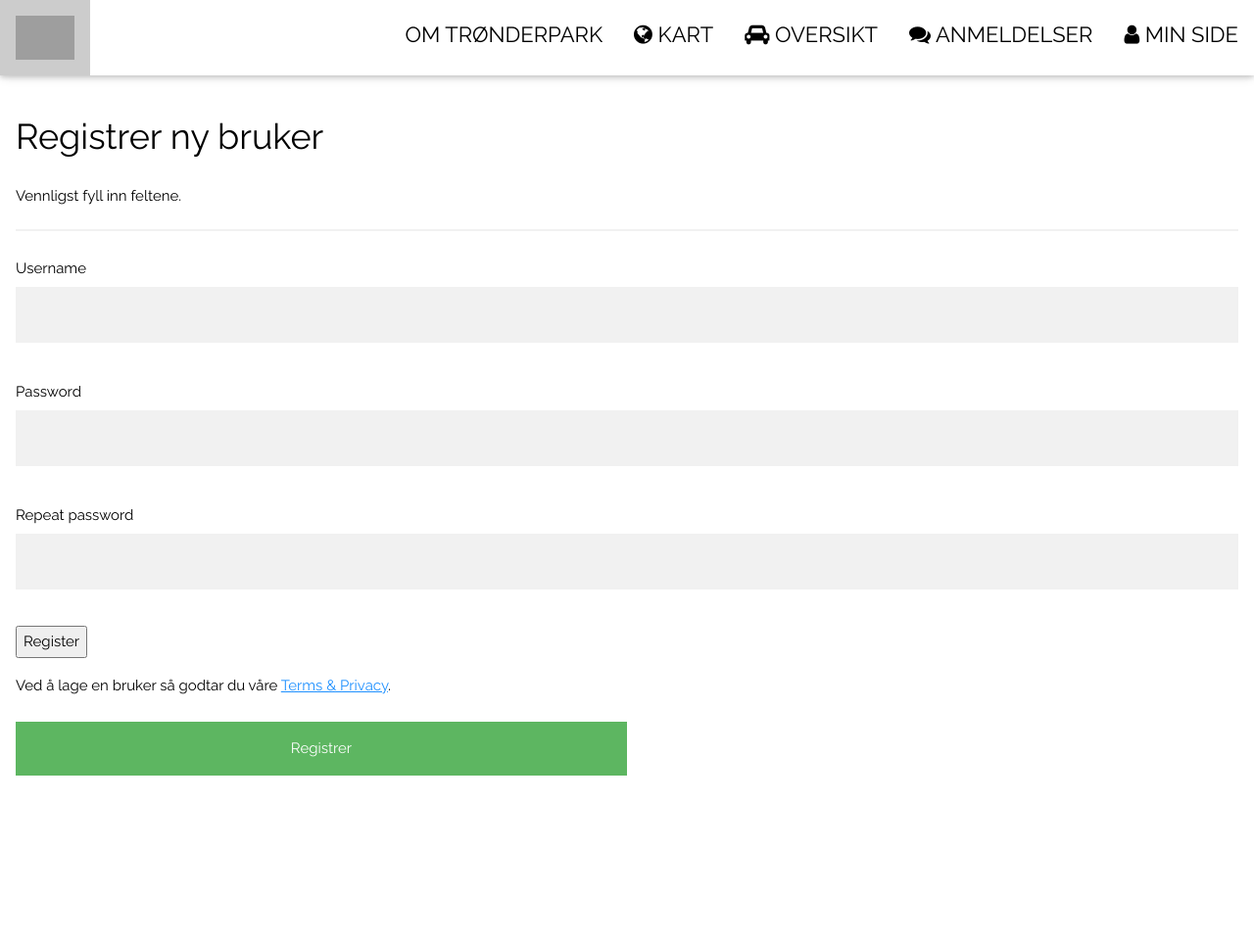
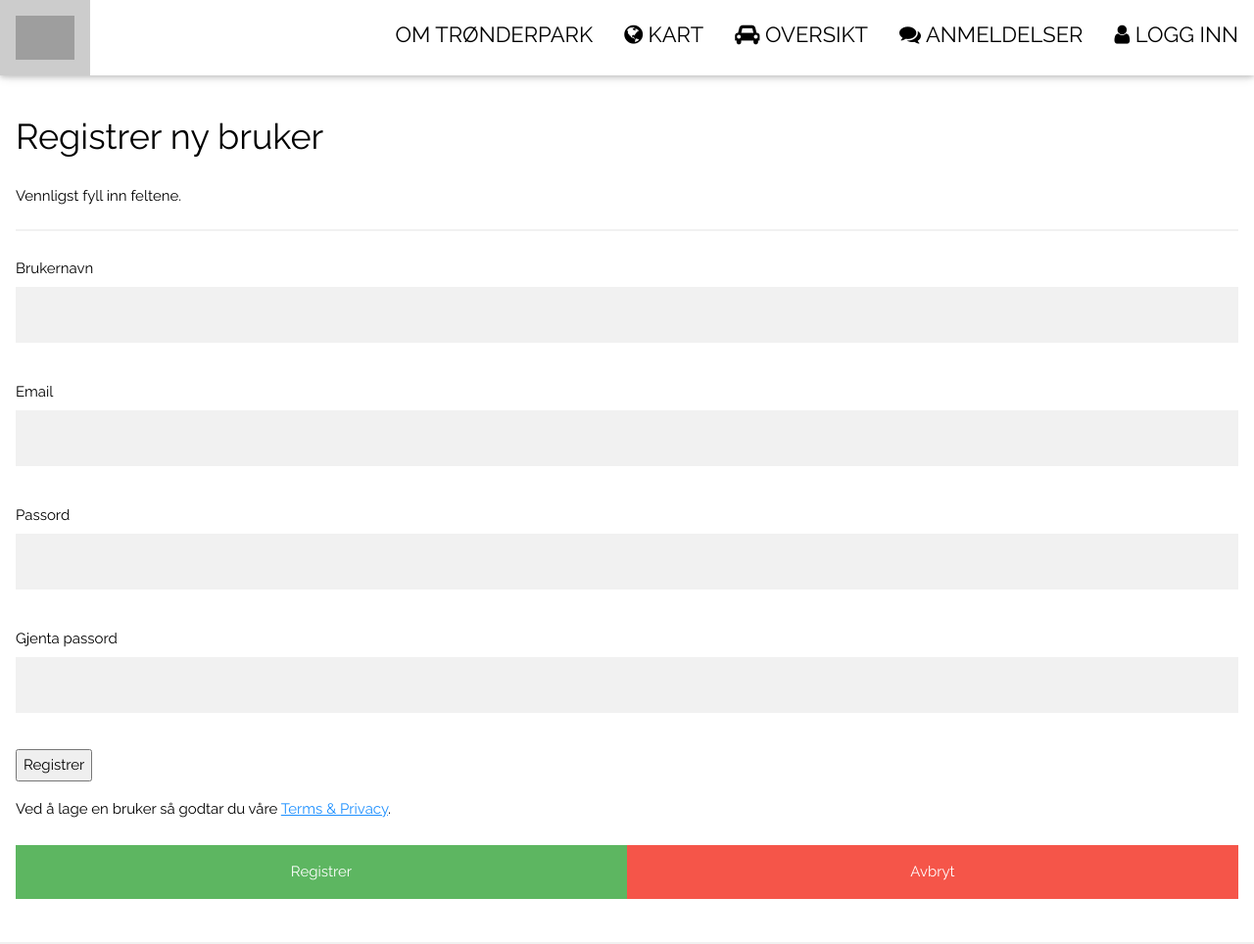
Before and after one commit to andrsly/gib2_c00l, a Flask app: page /register/ in a window 1280 px wide. Shown: the whole page at 98% size. Before the commit the page ends 792 px from the top, so only its background shows below. Run offline with Flask 2, Linux system fonts and the light colour scheme; some libraries are stand-ins or nearby versions; grey boxes are pictures that could not be loaded.

Commit message:
fixed menu bar and links

```diff
--- a/tronderpark/app/forms.py
+++ b/tronderpark/app/forms.py
@@ -10,19 +10,19 @@ class LoginForm(FlaskForm):
     submit = SubmitField('Logg inn')
 
 class RegistrationForm(FlaskForm):
-    username = StringField('Username', validators=[DataRequired()])
+    username = StringField('Brukernavn', validators=[DataRequired()])
     email = StringField('Email', validators=[DataRequired(), Email()])
-    password = PasswordField('Password', validators=[DataRequired()])
+    password = PasswordField('Passord', validators=[DataRequired()])
     password2 = PasswordField(
-        'Repeat password', validators=[DataRequired(), EqualTo('password')])
-    submit = SubmitField('Register')
+        'Gjenta passord', validators=[DataRequired(), EqualTo('password')])
+    submit = SubmitField('Registrer')
 
     def validate_username(self, username):
         user = User1.query.filter_by(username=username.data).first()
         if user is not None:
-            raise ValidationError('Please use a different username.')
+            raise ValidationError('Vennligst bruk et annet brukernavn.')
 
     def validate_email(self, email):
         user = User1.query.filter_by(email=email.data).first()
         if user is not None:
-            raise ValidationError('Please use a different email address.')
+            raise ValidationError('Vennligst bruk en annen email.')
--- a/tronderpark/app/routes.py
+++ b/tronderpark/app/routes.py
@@ -1,7 +1,7 @@
 from flask import render_template, flash, redirect, url_for
 from app import app, db
 from app.forms import LoginForm, RegistrationForm
-from flask_login import current_user, login_user #logout_user
+from flask_login import current_user, login_user, logout_user
 from app.models import User1
 
 @app.route('/')
@@ -11,7 +11,7 @@ def home():
 @app.route('/login/', methods=['GET', 'POST'])
 def login():
    # if current_user.is_authenticated:
-   #     return redirect('/mypage/')
+   #     return redirect('/home/')
     form = LoginForm()
     if form.validate_on_submit():
         user = User1.query.filter_by(username=form.username.data).first()
@@ -23,15 +23,15 @@ def login():
     print('hei')
     return render_template('/login.html', title='Logg inn', form=form)
 
-#@app.route('/logout/')
-#def logout():
-#    logout_user()
-#    return redirect(url_for('.index'))
+@app.route('/logout/')
+def logout():
+    logout_user()
+    return redirect(url_for('.home'))
 
 @app.route('/register/', methods=['GET', 'POST'])
 def register():
-#   if current_user.is_authenticated:
-#        return redirect('/index')
+   #if current_user.is_authenticated:
+   #     return redirect('/home')
     print('hei2')
     form = RegistrationForm()
     if form.validate_on_submit():
@@ -39,7 +39,7 @@ def register():
         user.set_password(form.password.data)
         db.session.add(user)
         db.session.commit()
-        flash('Congratulations, you are now a registered user!')
+        flash('Velkommen til verdens beste web-applikasjon!')
         return redirect(url_for('.login'))
     return render_template('register.html', title='Register', form=form)
 
--- a/tronderpark/app/templates/home.html
+++ b/tronderpark/app/templates/home.html
@@ -3,6 +3,10 @@
  <body>
      {% extends "layout.html" %}
         {% block content %}
+
+        <br>
+        <br>
+        <h1>Hi, {{ current_user.username }}!</h1>
 
         <!-- Header with full-height image -->
 <header class="bgimg-1 w3-display-container w3-grayscale-min" id="home">
--- a/tronderpark/app/templates/layout.html
+++ b/tronderpark/app/templates/layout.html
@@ -102,7 +102,12 @@ body, html {
       <a href="/map/" class="w3-bar-item w3-button" ><i class="fa fa-globe"></i> KART</a>
       <a href="/work/" class="w3-bar-item w3-button" ><i class="fa fa-automobile"></i> OVERSIKT</a>
       <a href="/review/" class="w3-bar-item w3-button" ><i class="fa fa-comments"></i> ANMELDELSER</a>
-      <a href="/login/" class="w3-bar-item w3-button" ><i class="fa fa-user"></i> MIN SIDE</a>
+      {% if current_user.is_anonymous %}
+      <a href="/login/" class="w3-bar-item w3-button" ><i class="fa fa-user"></i> LOGG INN</a>
+      {% else %}
+      <a href="/logout/" class="w3-bar-item w3-button" ><i class="fa fa-user-times"></i> LOGG UT</a>
+      {% endif %}
+
     </div>
     <!-- Hide right-floated links on small screens and replace them with a menu icon -->
 
@@ -119,7 +124,12 @@ body, html {
   <a href="/map/" onclick="w3_close()" class="w3-bar-item w3-button" style="text-align: right">KART  <i class="fa fa-globe"></i></a>
   <a href="/work/" onclick="w3_close()" class="w3-bar-item w3-button" style="text-align: right">OVERSIKT  <i class="fa fa-automobile"></i></a>
   <a href="/review/" onclick="w3_close()" class="w3-bar-item w3-button" style="text-align: right">ANMELDELSER  <i class="fa fa-comments"></i></a>
-  <a href="/login/" onclick="w3_close()" class="w3-bar-item w3-button" style="text-align: right">MIN SIDE  <i class="fa fa-user"></i></a>
+  {% if current_user.is_anonymous %}
+  <a href="/login/" onclick="w3_close()" class="w3-bar-item w3-button" style="text-align: right">LOGG INN  <i class="fa fa-user"></i></a>
+  {% else %}
+  <a href="/logout/" onclick="w3_close()" class="w3-bar-item w3-button" style="text-align: right">LOGG UT  <i class="fa fa-user-times"></i></a>
+  {% endif %}
+
 </nav>
             {% block content %}
             {% endblock %}
--- a/tronderpark/app/templates/register.html
+++ b/tronderpark/app/templates/register.html
@@ -23,6 +23,13 @@
         {% endfor %}
       </p>
       <p>
+        {{ form.email.label }}<br>
+        {{ form.email(size=64) }}<br>
+        {% for error in form.email.errors %}
+        <span style="color: red;">[{{ error }}]</span>
+        {% endfor %}
+      </p>
+      <p>
         {{ form.password.label }}<br>
         {{ form.password(size=32) }}<br>
         {% for error in form.password.errors %}
@@ -36,44 +43,20 @@
         <span style="color: red;">[{{ error }}]</span>
         {% endfor %}
       </p>
-      <p>{{ form.submit() }}</p>
+      <p>
+        {{ form.submit() }}
+
+      </p>
     </form>
 
       <p>Ved å lage en bruker så godtar du våre <a href="#" style="color:dodgerblue">Terms & Privacy</a>.</p>
 
       <div class="clearfix">
-        <button type="submit" class="signupbtn">Registrer</button>          <br>
+        <button type="submit" class="signupbtn">Registrer</button>
+        <button type="button" class="cancelbtn">Avbryt</button><br>
       </div>
     {{ endblock }}
-<!--
 
-        <button type="button" class="cancelbtn">Avbryt</button>
-
-    <label for="username"><b>Brukernavn</b></label>
-    <input type="text" placeholder="" name="email" required>
-
-    <br>
-    <label for="email"><b>Email</b></label>
-    <input type="text" placeholder="" name="email" required>
-
-    <br>
-    <label for="psw"><b>Passord</b></label>
-    <input type="password" placeholder="" name="psw" required>
-
-    <br>
-    <label for="psw-repeat"><b>Gjenta Passord</b></label>
-    <input type="password" placeholder="" name="psw-repeat" required>
-
-    <br>
-    <label>
-      <input type="checkbox" checked="checked" name="remember" style="margin-bottom:15px"> Husk meg
-    </label>
-
-
-  </div>
-
-      {% endblock %}
-
-      -->
+    {% endblock %}
   </body>
 </html>
```
Also changed, not shown: tronderpark/app/templates/mypage.html (+5 -32 lines).
